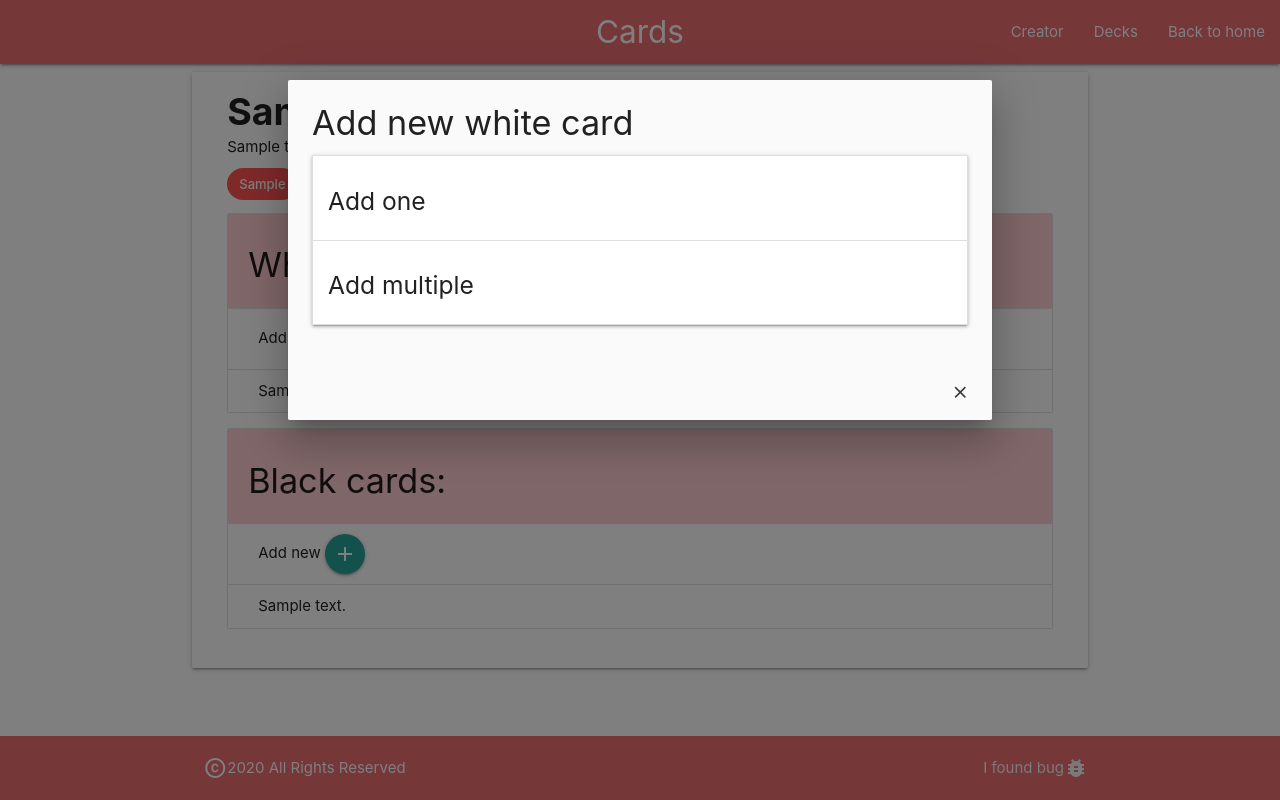
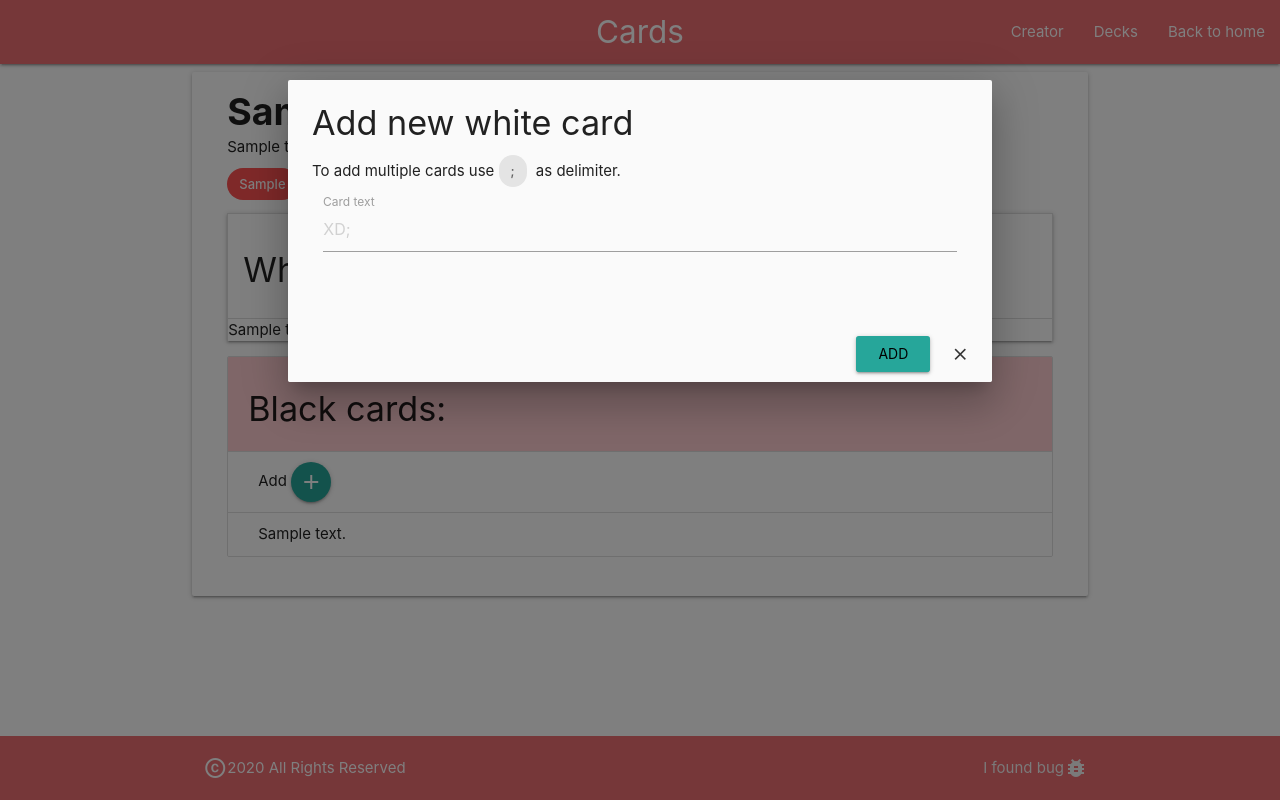
Before and after one commit to muskanmahajan37/card-against-ourselves, a Django app: page /deck/1 in a window 1280 px wide, after a click on "add". Run offline with Django 3.2, Linux system fonts and the light colour scheme; tables that the repository leaves empty hold one stand-in row (values such as "Sample post").

Commit message:
Major changes in creating decks

```diff
--- a/cards/decks/forms.py
+++ b/cards/decks/forms.py
@@ -5,3 +5,7 @@ class DeckForm(forms.Form):
     name.widget.attrs.update({'class': 'validate', 'data-length': '120'})
     description = forms.CharField(label='Description', max_length=160, widget=forms.TextInput)
     description.widget.attrs.update({'class': 'validate', 'data-length': '160'})
+
+class CardForm(forms.Form):
+    text = forms.CharField(label='Card text', widget=forms.Textarea)
+    text.widget.attrs.update({'class': 'materialize-textarea', 'placeholder': 'XD;'})
--- a/cards/decks/urls.py
+++ b/cards/decks/urls.py
@@ -5,5 +5,6 @@ from . import views
 urlpatterns = [
     path('creator', views.creator, name='creator'),
     path('decks', views.decks, name='decks'),
-    path('deck/<int:id>', views.deck, name='deck')
+    path('deck/<int:id>', views.deck, name='deck'),
+    path('add_card', views.add_card, name='add')
 ]
--- a/cards/decks/views.py
+++ b/cards/decks/views.py
@@ -1,10 +1,11 @@
 from django.shortcuts import render, redirect
+from django.http import Http404
 
 # Create your views here.
 
 from .models import Deck, WhiteCard, BlackCard
 
-from .forms import DeckForm
+from .forms import DeckForm, CardForm
 
 def creator(request):
 
@@ -37,13 +38,42 @@ def decks(request):
 
 def deck(request, id):
 
-    deck = Deck.objects.get(id=id)
-    white = WhiteCard.objects.filter(deck__id=id)
-    black = BlackCard.objects.filter(deck__id=id)
-    tags = deck.tags.split(',')
+    form = CardForm()
 
+    try:
+        deck = Deck.objects.get(id=id)
+        white = WhiteCard.objects.filter(deck__id=id)
+        black = BlackCard.objects.filter(deck__id=id)
+        tags = deck.tags.split(',')
+    except Deck.DoesNotExist:
+        raise Http404('Deck not found.')
 
     return render(request, 'decks/deck.html', {'deck': deck,
                 'white': white,
                 'black': black,
-                'tags': tags})
+                'tags': tags,
+                'form': form})
+
+def add_card(request):
+    if request.method == 'POST':
+
+        form = CardForm(request.POST)
+
+        if form.is_valid():
+            cards = []
+            id = request.POST['id']
+            deck = Deck.objects.get(id=id)
+            entries = form.cleaned_data['text'].split(';')
+
+            if request.POST['type'] == 'white':
+                for card in entries:
+                    cards.append(WhiteCard(text=card, deck=deck))
+                WhiteCard.objects.bulk_create(cards)
+
+            elif request.POST['type'] == 'black':
+                for card in entries:
+                    if card.count('_') > 0 and card.count('_') < 5:
+                        cards.append(BlackCard(text=card, deck=deck))
+                BlackCard.objects.bulk_create(cards)
+
+    return redirect('deck/'+str(id))
--- a/cards/templates/base.html
+++ b/cards/templates/base.html
@@ -7,7 +7,7 @@
     <link rel="stylesheet" href="https://cdnjs.cloudflare.com/ajax/libs/materialize/1.0.0/css/materialize.min.css">
     <link href="https://fonts.googleapis.com/icon?family=Material+Icons" rel="stylesheet">
 </head>
-<body style="display:flex; min-height:100vh; flex-direction:column;">
+<body style="display:flex; min-height:100vh; width: auto; flex-direction:column;">
     {% include 'partials/_nav.html' %}
 
     <main style="flex: 1 0 auto;" class="container">
--- a/cards/templates/decks/deck.html
+++ b/cards/templates/decks/deck.html
@@ -15,16 +15,20 @@
             {% empty %}
 
             {% endfor %}
-            <ul class="collection with-header">
-                <li class="collection-header red lighten-4"><h4><span class="tooltipped" data-position='right' data-tooltip='{{ white.count }}'>White cards:</span></h4></li>
-                <li class="collection-item">Add new <a href="#modalWhite" class="btn-floating waves-effect modal-trigger"><i class="material-icons">add</i></a></li>
+            <ul class="collapsible">
+                <li>
+                    <div class="collapsible-header">
+                        <h4><span class="tooltipped" data-position='right' data-tooltip='{{ white.count }}'>White cards</span></h4>
+                        <a href="#modalWhite" class="btn-floating waves-effect modal-trigger"><i class="material-icons">add</i></a>
+                    </div>
                 {% for white_card in white %}
                     <li class="collection-item">{{ white_card.text }}</li>
                 {% endfor %}
+                </li>
             </ul>
             <ul class="collection with-header">
                 <li class="collection-header red lighten-4"><h4><span  class="tooltipped" data-position='right' data-tooltip='{{ black.count }}'>Black cards:</span></h4></li>
-                <li class="collection-item">Add new <a href="#modalBlack" class="btn-floating waves-effect modal-trigger"><i class="material-icons">add</i></a></li>
+                <li class="collection-item">Add <a href="#modalBlack" class="btn-floating waves-effect modal-trigger"><i class="material-icons">add</i></a></li>
                 {% for black_card in black %}
                     <li class="collection-item">{{ black_card.text }}</li>
                 {% endfor %}
@@ -35,18 +39,47 @@
 <div id="modalWhite" class="modal">
     <div class="modal-content">
         <h4>Add new white card</h4>
-        <ul class="collapsible">
-            <li>
-                <div class="collapsible-header"><h5>Add one</h5></div>
-                <div class="collapsible-body">Form storm</div>
-            </li>
-            <li>
-                <div class="collapsible-header"><h5>Add multiple</h5></div>
-                <div class="collapsible-body">Form storm</div>
-            </li>
-        </ul>
+        To add multiple cards use <span class="chip">;</span> as delimiter.
+        <form id='whiteForm' action="{% url 'add' %}" method="POST">
+            {% csrf_token %}
+            {% for field in form %}
+                <div class="row">
+                    <div class="input-field col s12">
+                        {{ field }}
+                        <label for="{{ field.name }}">{{ field.label }}</label>
+                    </div>
+                </div>
+                <input type="hidden" name="type" value="white">
+                <input type="hidden" name="id" value="{{ deck.id }}">
+            {% endfor %}
+        </form>
     </div>
     <div class="modal-footer">
+        <input type="submit" class="btn waves-effect" value="Add" form="whiteForm">
+        <a href="#!" class="modal-close waves-effect waves-green btn-flat"><i class="material-icons">close</i></a>
+    </div>
+</div>
+<div id="modalBlack" class="modal">
+    <div class="modal-content">
+        <h4>Add new black card</h4>
+        To add multiple cards use <span class="chip">;</span> as delimiter.<br>
+        Single <span class="chip">_</span> is one blank space for card.
+        <form id='blackForm' action="{% url 'add' %}" method="POST">
+            {% csrf_token %}
+            {% for field in form %}
+                <div class="row">
+                    <div class="input-field col s12">
+                        {{ field }}
+                        <label for="{{ field.name }}">{{ field.label }}</label>
+                    </div>
+                </div>
+                <input type="hidden" name="type" value="black">
+                <input type="hidden" name="id" value="{{ deck.id }}">
+            {% endfor %}
+        </form>
+    </div>
+    <div class="modal-footer">
+        <input type="submit" class="btn waves-effect" value="Add" form="blackForm">
         <a href="#!" class="modal-close waves-effect waves-green btn-flat"><i class="material-icons">close</i></a>
     </div>
 </div>
@@ -54,10 +87,10 @@
     document.addEventListener('DOMContentLoaded', function () {
         let tooltips = document.querySelectorAll('.tooltipped');
         let modals = document.querySelectorAll('.modal');
-        let collapsibles = document.querySelectorAll('.collapsible');
-        var instances = M.Tooltip.init(tooltips);
-        var instances = M.Modal.init(modals);
-        var instances = M.Collapsible.init(collapsibles);
+        let textareas = document.querySelectorAll('.materialize-textarea');
+        M.Tooltip.init(tooltips);
+        M.Modal.init(modals);
+        M.TextareaAutoResize.init(textareas);
     });
 </script>
 {% endblock %}
```
Also changed, not shown: cards/templates/404.html (added).
